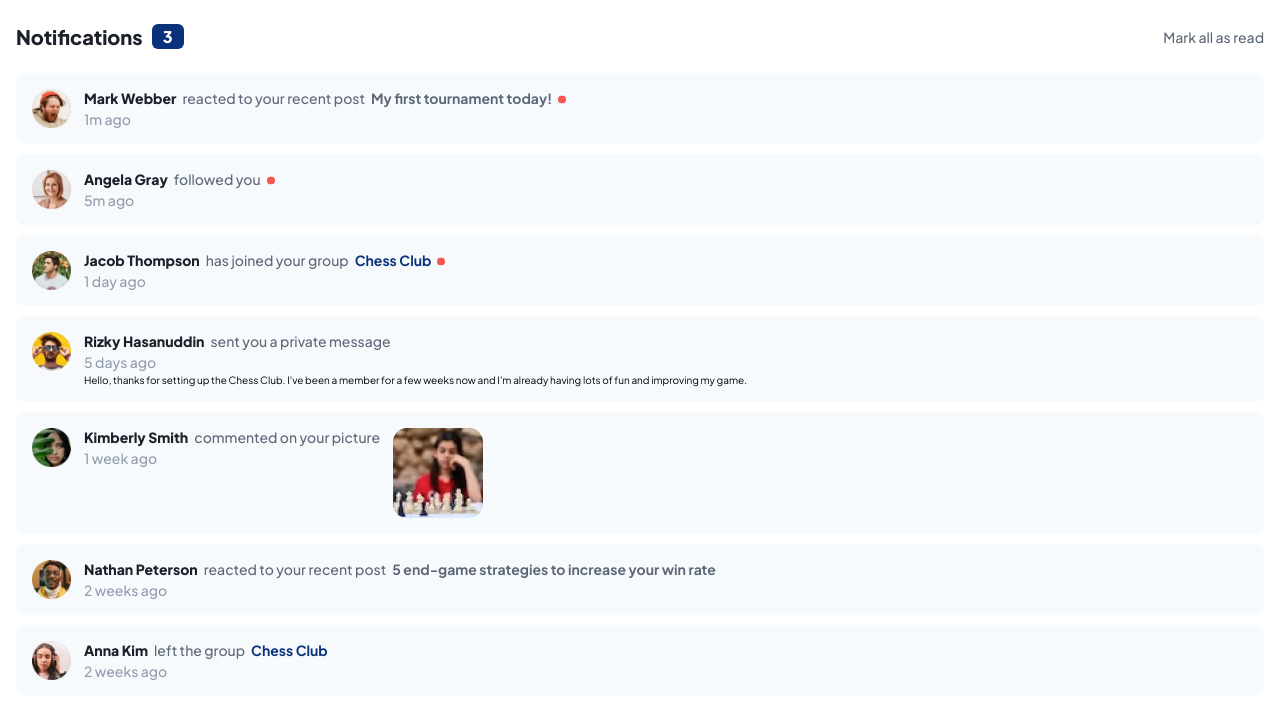
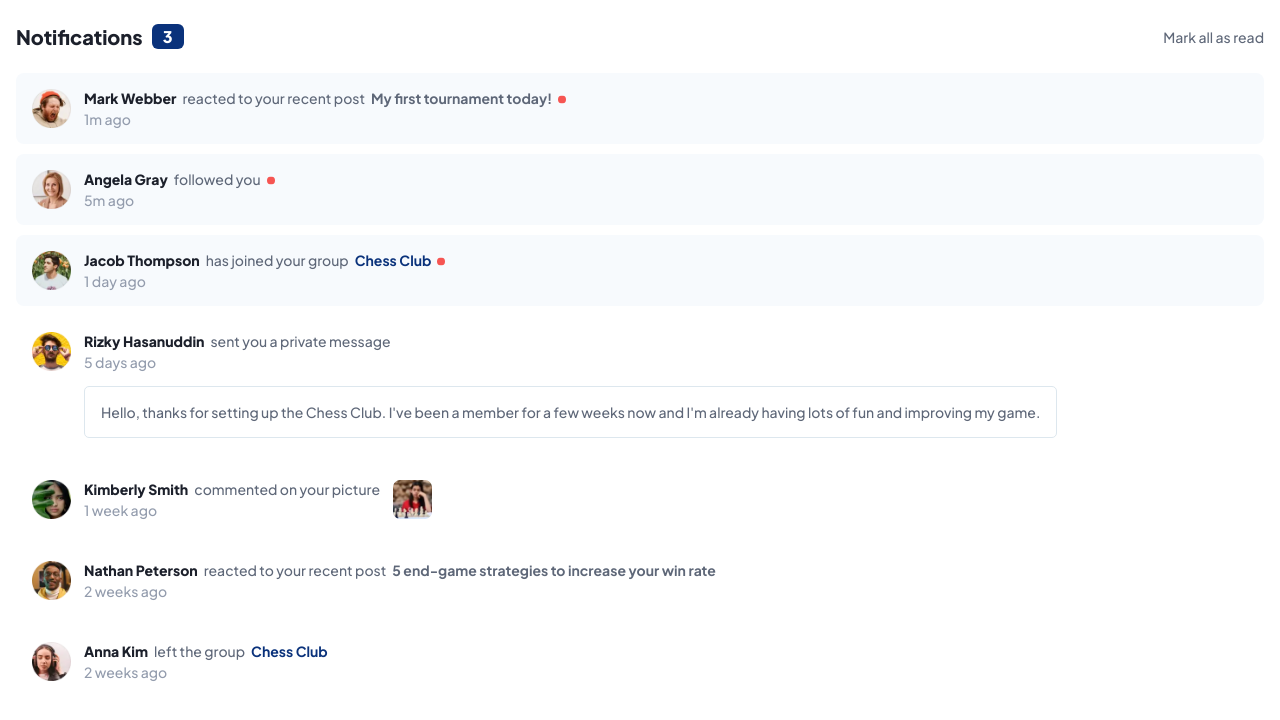
Before and after one commit to AdamHaniff/Notifications-Page, a React (Create React App) app: page / in a window 1280 px wide. Shown: the top 720 px of the page. Built offline with nearby package versions, Linux system fonts and the light colour scheme.

Commit message:
Created an unreadNotifications piece of state in Header component

```diff
--- a/src/App.js
+++ b/src/App.js
@@ -1,11 +1,14 @@
 import Header from "./Header";
 import Notifications from "./Notifications";
+import data from "./data/data";
 
 function App() {
+  // VARIABLES
+
   return (
     <div className="app">
-      <Header />
-      <Notifications />
+      <Header notificationsData={data} />
+      <Notifications notificationsData={data} />
     </div>
   );
 }
--- a/src/Header.js
+++ b/src/Header.js
@@ -1,11 +1,28 @@
-function Header() {
+import { useState } from "react";
+
+function Header({ notificationsData }) {
+  // VARIABLES
+  const unreadNumber = notificationsData.filter(
+    (notification) => notification.unread
+  ).length;
+
+  // STATE
+  const [unreadNotifications, setUnreadNotifications] = useState(unreadNumber);
+
+  // HANDLER FUNCTIONS
+  const handleMarkReadClick = () => setUnreadNotifications(0);
+
   return (
     <header className="header">
       <div className="header__notifications-text-number">
         <span className="header__notifications-text">Notifications</span>
-        <span className="header__notifications-number">3</span>
+        <span className="header__notifications-number">
+          {unreadNotifications}
+        </span>
       </div>
-      <span className="header__mark">Mark all as read</span>
+      <span className="header__mark" onClick={handleMarkReadClick}>
+        Mark all as read
+      </span>
     </header>
   );
 }
--- a/src/Notification.js
+++ b/src/Notification.js
@@ -4,7 +4,7 @@ function Notification({ notificationObj }) {
     notificationObj;
 
   return (
-    <div className="notification">
+    <div className={`notification ${unread ? "bg-alabaster" : ""}`}>
       <img className="notification__avatar" src={avatar} alt="Avatar" />
       <div className="notification__text-time">
         <div className="notification__text">
--- a/src/Notifications.js
+++ b/src/Notifications.js
@@ -1,10 +1,9 @@
-import data from "./data/data";
 import Notification from "./Notification";
 
-function Notifications() {
+function Notifications({ notificationsData }) {
   return (
     <div className="notifications">
-      {data.map((notification) => (
+      {notificationsData.map((notification) => (
         <Notification key={notification.name} notificationObj={notification} />
       ))}
     </div>
--- a/src/css/main.css
+++ b/src/css/main.css
@@ -76,7 +76,6 @@ body {
   width: 100%;
   padding: 1.6rem;
   border-radius: 0.8rem;
-  background: #f7fafd;
 }
 .notification__avatar {
   display: block;
@@ -124,4 +123,24 @@ body {
   color: #939cad;
   font-size: 1.4rem;
   font-weight: 500;
+}
+.notification__message {
+  border-radius: 0.5rem;
+  border: 0.1rem solid #dde7ee;
+  background: #fff;
+  padding: 1.6rem;
+  margin-top: 1.2rem;
+  color: #5e6778;
+  font-size: 1.4rem;
+  font-weight: 500;
+}
+.notification__picture {
+  display: block;
+  width: 3.9rem;
+  height: 3.9rem;
+  border-radius: 0.7rem;
+}
+
+.bg-alabaster {
+  background: #f7fafd;
 }/*# sourceMappingURL=main.css.map */
--- a/src/sass/main.scss
+++ b/src/sass/main.scss
@@ -105,7 +105,6 @@ body {
   width: 100%;
   padding: 1.6rem;
   border-radius: 0.8rem;
-  background: $color-alabaster;
 
   &__avatar {
     display: block;
@@ -161,4 +160,27 @@ body {
     font-size: 1.4rem;
     font-weight: $fw-medium-bold;
   }
+
+  &__message {
+    border-radius: 0.5rem;
+    border: 0.1rem solid $color-mercury;
+    background: $color-white;
+    padding: 1.6rem;
+    margin-top: 1.2rem;
+    color: $color-shuttle-grey;
+    font-size: 1.4rem;
+    font-weight: $fw-medium-bold;
+  }
+
+  &__picture {
+    display: block;
+    width: 3.9rem;
+    height: 3.9rem;
+    border-radius: 0.7rem;
+  }
 }
+
+// ********* DYNAMIC STYLES *********
+.bg-alabaster {
+  background: $color-alabaster;
+}
```
Also changed, not shown: 1 other file (tests, documents, lock files or other folders).
